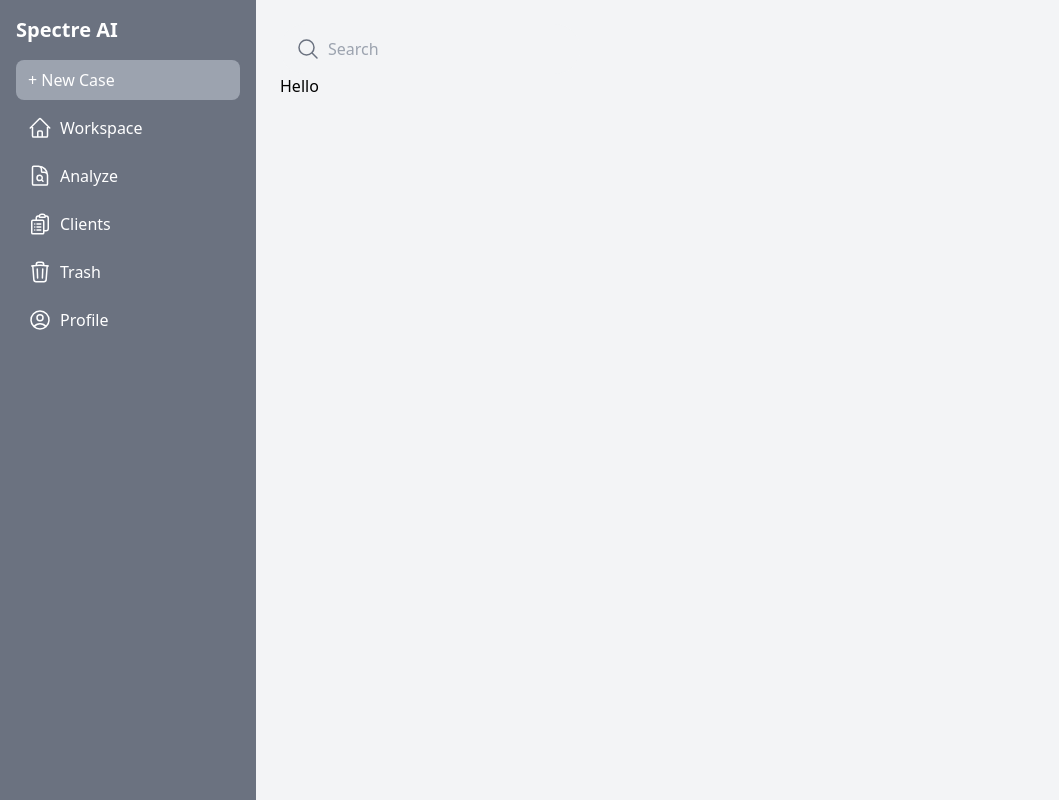
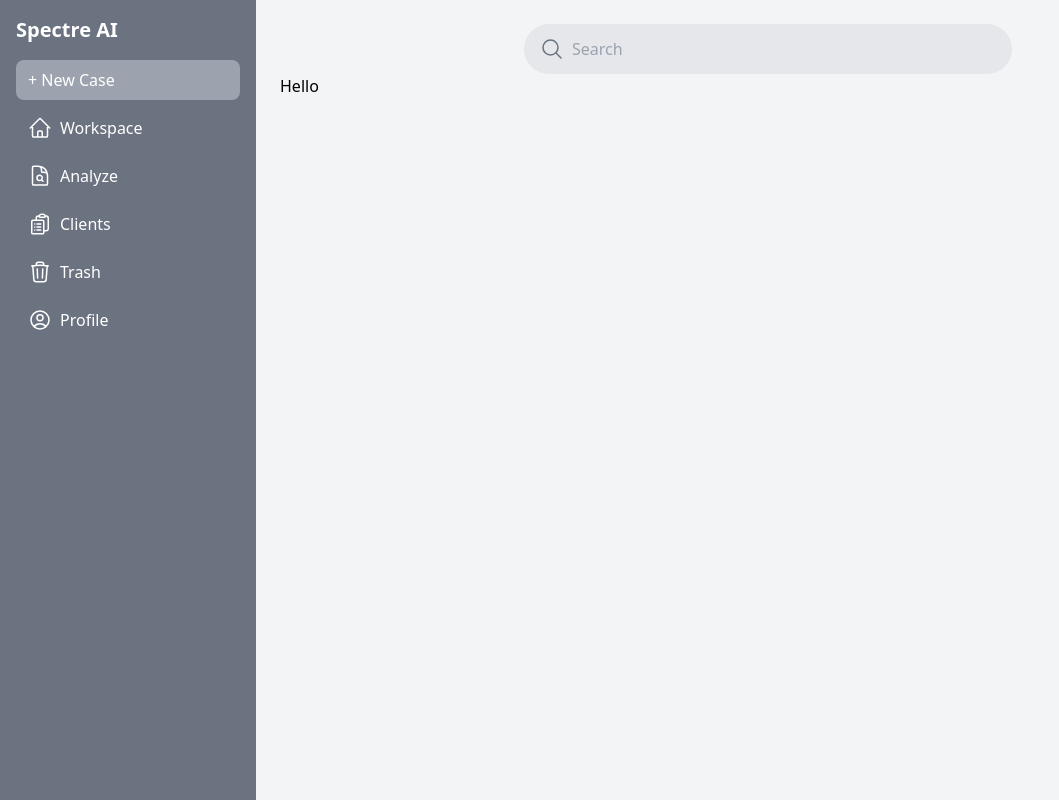
Before and after one commit to vinaynarahari/Spectre, a Next.js app in the folder panda/: page / in a window 1280 px wide. Shown: the whole page, without its empty margins (0-1059 px from the left). Built offline with nearby package versions, Linux system fonts and the light colour scheme.

Commit message:
update search.tsx

```diff
--- a/panda/src/app/components/search.tsx
+++ b/panda/src/app/components/search.tsx
@@ -2,8 +2,10 @@
 
 export default function Search() {
   return (
+    <div className="flex w-full justify-center">
+      <div className="flex justify-center w-full">
         <form
-      className="w-[300px] h-[50px] bg-gray-100 rounded-full flex items-center p-4 transition-all duration-300 focus-within:bg-gray-200"
+          className="w-1/2 h-[50px] bg-gray-200 rounded-full flex items-center p-4 transition-all duration-300 focus-within:bg-gray-300"
           onSubmit={(e) => e.preventDefault()}
         >
           <svg
@@ -26,5 +28,7 @@ export default function Search() {
             className="bg-transparent outline-none text-gray-700 flex-grow transition-colors duration-300 focus:text-gray-900"
           />
         </form>
+      </div>
+    </div>
   );
 }
```
Lines whose indentation alone changed are shown as unchanged.
